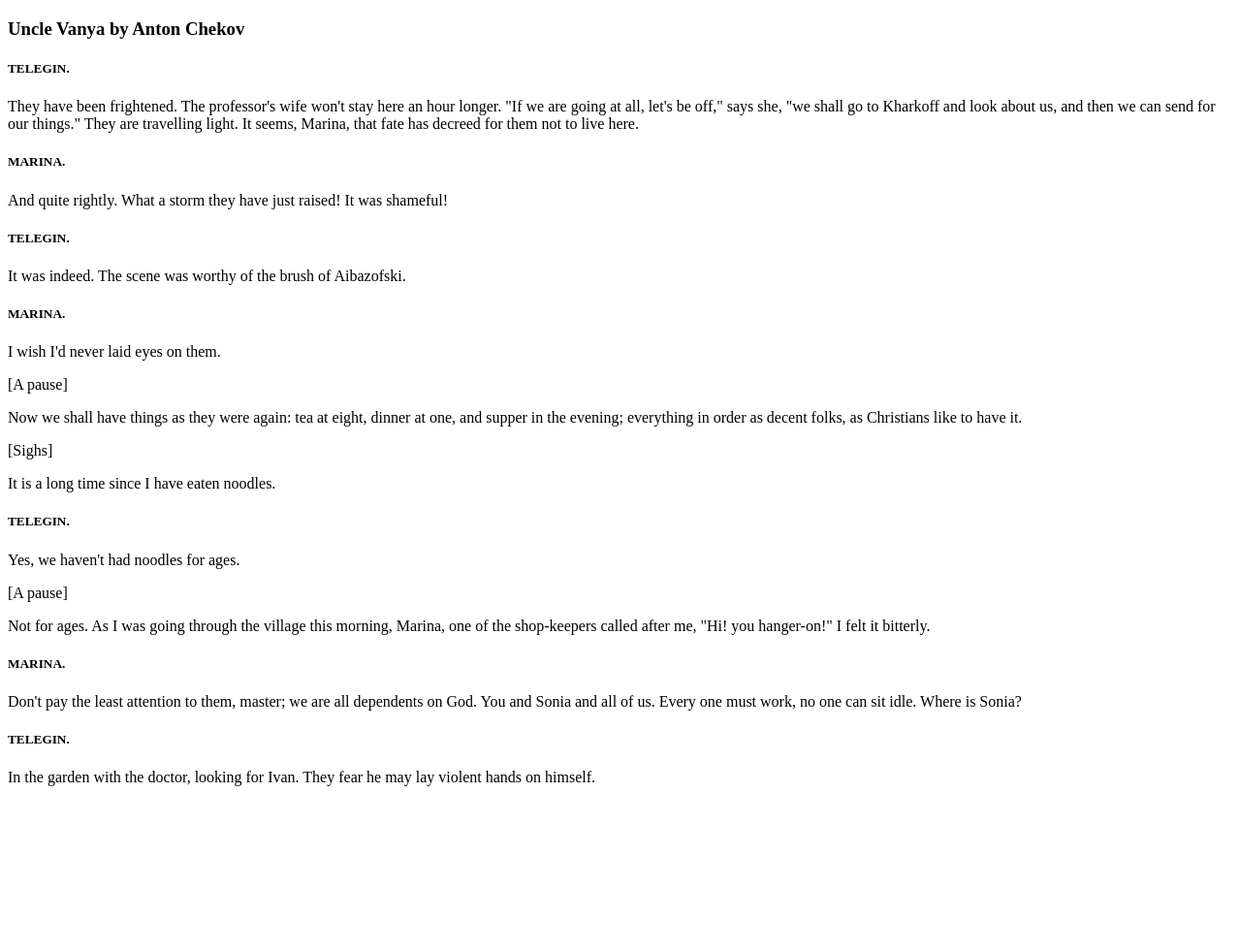
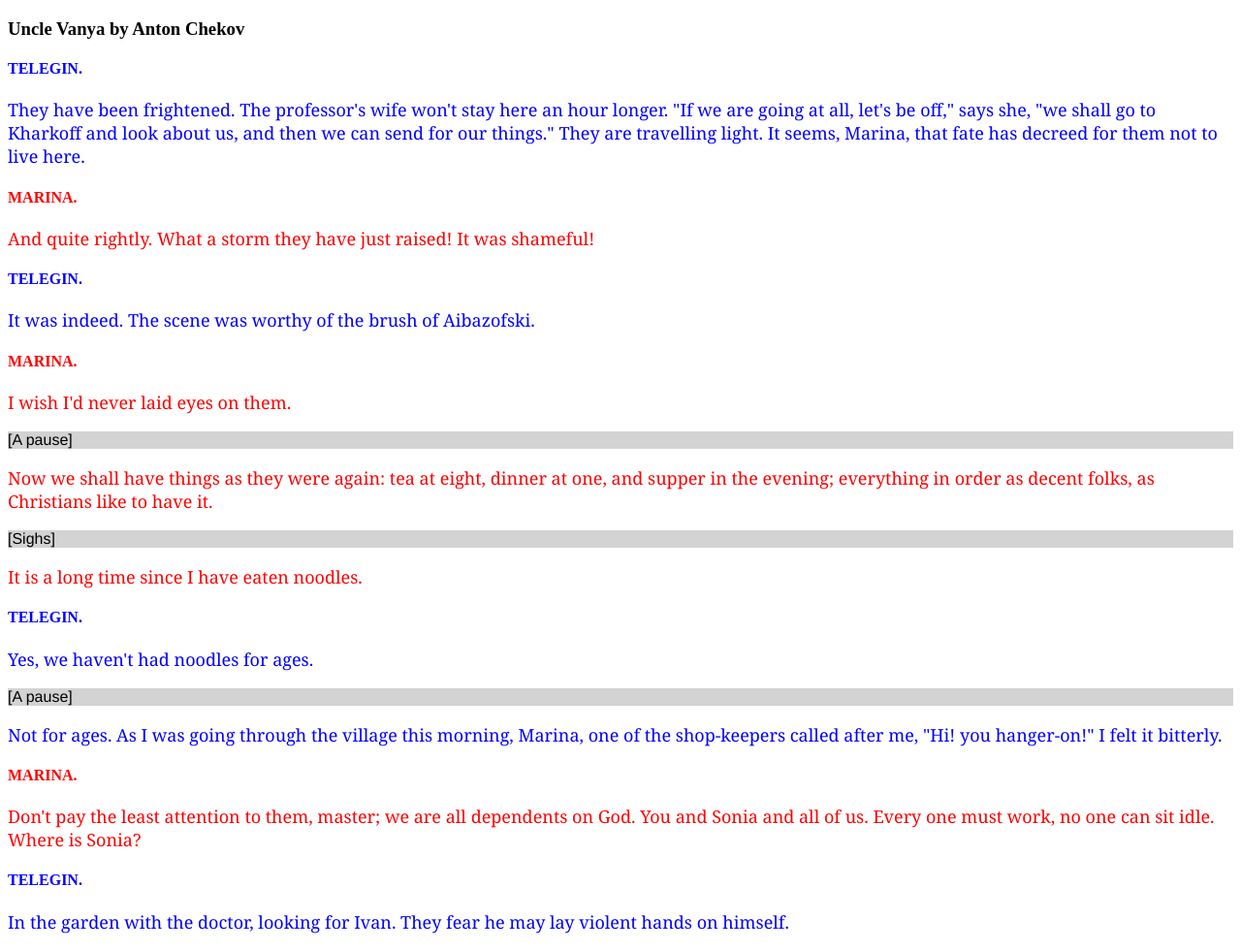
Before and after one commit to 44-563-Web-Apps-S24/44563-webapps-s24-assignment4-Pchristy03, a plain HTML site: page theater.html in a window 1280 px wide. Shown: the part 61-1042 px from the top of the page at 97% size. Before the commit the page ends 888 px from the top, so only its background shows below. Drawn offline with Linux system fonts and the light colour scheme.

Commit message:
add styling to theater.html page

```diff
--- a/chekov.css
+++ b/chekov.css
@@ -1,5 +1,5 @@
 .speech {
-    font-family: 'Times New Roman', Times, serif;
+    font-family:Georgia, 'Times New Roman', Times, serif;
     font-size: large;
     color: #000;
 }
@@ -21,5 +21,5 @@
 }
 
 .marina {
-    color: pink;
+    color: red;
 }
--- a/theater.html
+++ b/theater.html
@@ -1,5 +1,6 @@
 <!DOCTYPE html>
 <html>
+<link rel="stylesheet" href="chekov.css">
 
 <head>
     <title>Theater Assignment 4</title>
@@ -9,44 +10,64 @@
     <h1>Parker does Chekov tonight</h1>
     <h3>Uncle Vanya by Anton Chekov</h3>
     <p>
-        <p>
-        <h5>TELEGIN.</h5> They have been frightened. The professor's wife won't stay here
+    <h4 class="telegin">TELEGIN.</h4>
+    <p class="speech telegin">
+        They have been frightened. The professor's wife won't stay here
         an hour longer. "If we are going at all, let's be off," says she, "we
         shall go to Kharkoff and look about us, and then we can send for our
         things." They are travelling light. It seems, Marina, that fate has
         decreed for them not to live here.
     </p>
 
-        <p>
-        <h5>MARINA.</h5> And quite rightly. What a storm they have just raised! It was
+    <h4 class="marina">MARINA.</h4>
+    <p class="speech marina">
+        And quite rightly. What a storm they have just raised! It was
         shameful!
     </p>
 
-        <p>
-        <h5>TELEGIN.</h5> It was indeed. The scene was worthy of the brush of Aibazofski.
+    <h4 class="telegin">TELEGIN.</h4>
+    <p class="speech telegin">
+        It was indeed. The scene was worthy of the brush of Aibazofski.
     </p>
 
-        <p>
-        <h5>MARINA.</h5> I wish I'd never laid eyes on them. <p>[A pause]</p> Now we shall have
+    <h4 class="marina">MARINA.</h4>
+    <p class="speech marina">
+        I wish I'd never laid eyes on them.
+    </p>
+    <p class="direction">[A pause]</p>
+    <p class="speech marina">
+        Now we shall have
         things as they were again: tea at eight, dinner at one, and supper in
         the evening; everything in order as decent folks, as Christians like to
-        have it. <p>[Sighs]</p> It is a long time since I have eaten noodles.
+        have it.
+    </p>
+    <p class="direction">[Sighs]</p>
+    <p class="speech marina">
+        It is a long time since I have eaten noodles.
     </p>
 
-        <p>
-        <h5>TELEGIN.</h5> Yes, we haven't had noodles for ages. <p>[A pause]</p> Not for ages.
+    <h4 class="telegin">TELEGIN.</h4>
+    <p class="speech telegin">
+        Yes, we haven't had noodles for ages.
+    </p>
+    <p class="direction">[A pause]</p>
+    <p class="speech telegin">
+        Not for ages.
         As I was going through the village this morning, Marina, one of the
         shop-keepers called after me, "Hi! you hanger-on!" I felt it bitterly.
     </p>
 
-        <p>
-        <h5>MARINA.</h5> Don't pay the least attention to them, master; we are all
+    <h4 class="marina">MARINA.</h4>
+    <p class="speech marina">
+        Don't pay the least attention to them, master; we are all
         dependents on God. You and Sonia and all of us. Every one must work, no
         one can sit idle. Where is Sonia?
     </p>
 
-        <p>
-        <h5>TELEGIN.</h5> In the garden with the doctor, looking for Ivan. They fear he
+
+    <h4 class="telegin">TELEGIN.</h4>
+    <p class="speech telegin">
+        In the garden with the doctor, looking for Ivan. They fear he
         may lay violent hands on himself.
     </p>
     </p>
```
Lines whose indentation alone changed are shown as unchanged.
